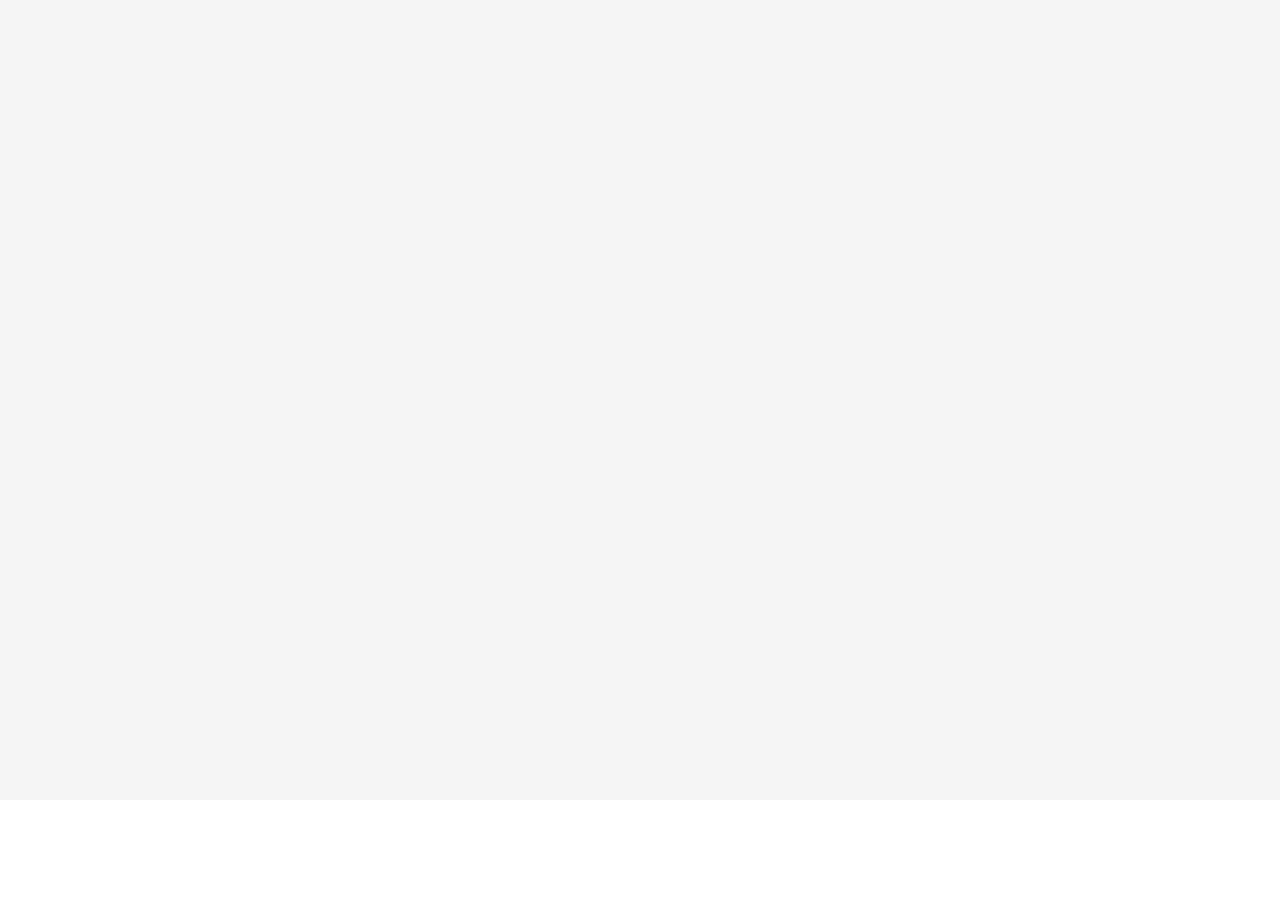
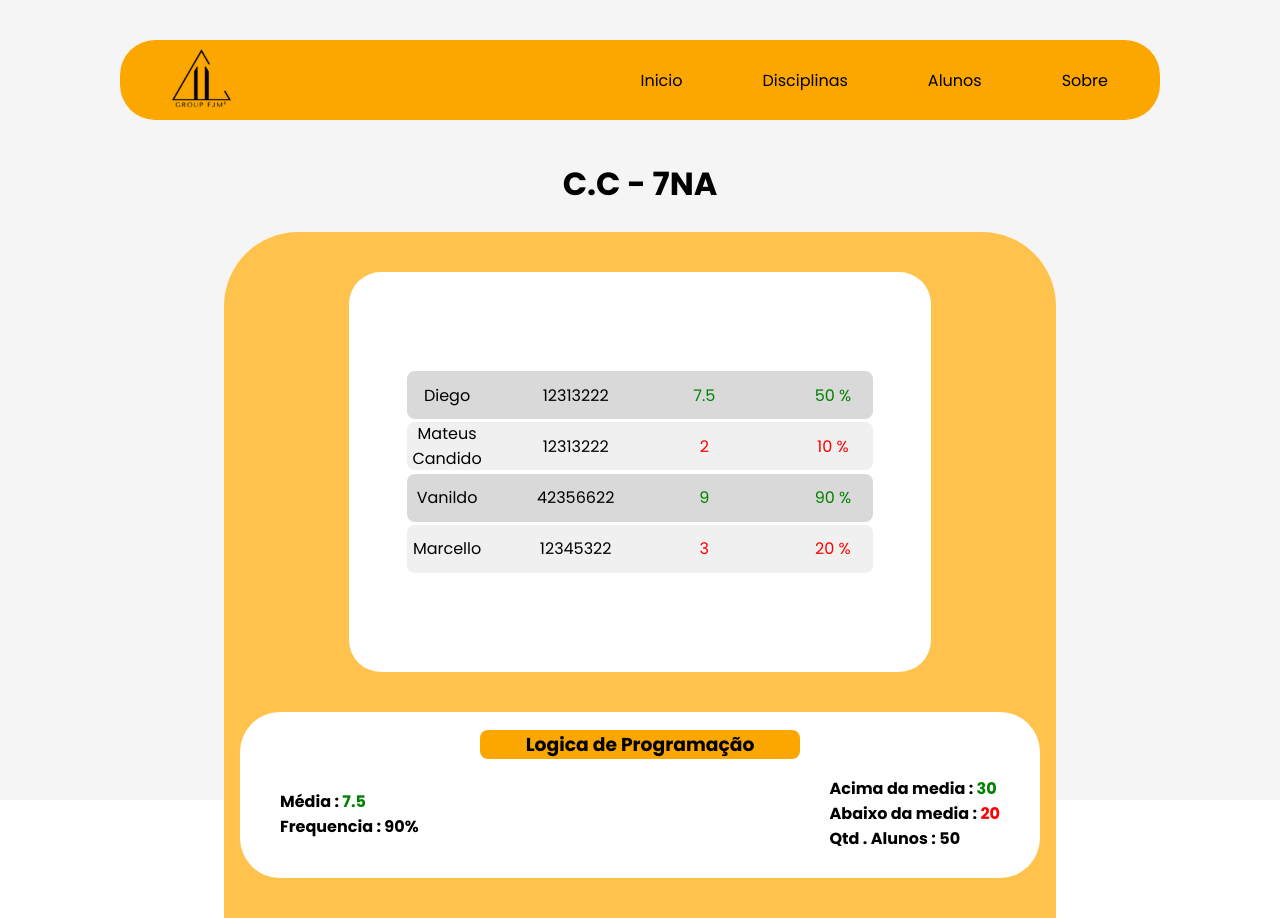
Before and after one commit to FabioJro/BullyShield, a React (Vite) app in the folder frontEnd/: page /disciplinas in a window 1280 px wide. Before the commit this address had no page. Shown: the top 918 px of the page. Before the commit the page ends 800 px from the top, so only its background shows below. Built offline with nearby package versions, Linux system fonts and the light colour scheme.

Commit message:
creat new page

```diff
--- a/frontEnd/src/App.jsx
+++ b/frontEnd/src/App.jsx
@@ -1,6 +1,7 @@
 import "./App.css";
 import Home from "./Pages/Home"
 import Login from "./Pages/Login"
+import Disciplinas from "./Pages/Disciplinas"
 import { BrowserRouter , Routes, Route } from 'react-router-dom';
 
 
@@ -11,6 +12,8 @@ function App() {
       <Routes>
         <Route path="/" element={<Home />}/>
         <Route path="/login" element={<Login />}/>
+        <Route path="/disciplinas" element={<Disciplinas/>}/>
+        <Route path="/inicio" element={<Home />}/>
       </Routes>
     </BrowserRouter>
 
--- /dev/null
+++ b/frontEnd/src/Components/CardProfessores/CardProfessores.module.css
@@ -0,0 +1,72 @@
+.bodyGeral {
+  width: 100%;
+  display: flex;
+  align-items: center;
+  flex-direction: column;
+  justify-content: center;
+}
+
+.sectionCard {
+  background-color: #ffc34d;
+
+  width: 65%;
+  border-radius: 74px;
+  display: flex;
+  flex-direction: column;
+  justify-content: center;
+  align-items: center;
+}
+
+.profCard {
+  width: 50rem;
+  height: 13rem;
+}
+
+.codCardProf {
+  width: 100%;
+  height: 80%;
+  background-color: #fff;
+  border-radius: 2.5rem;
+  display: flex;
+  flex-direction: column;
+  align-items: center;
+}
+.containerDisciplina {
+
+  display: flex;
+  align-items: center;
+  justify-content: center;
+  height: 4rem;
+}
+.titleDisciplina {
+  text-align: center;
+  width: 20rem;
+  background-color: #FBA700;
+  border-radius: 0.5rem;
+}
+
+.cardInfos {
+  display: flex;
+  align-items: center;
+  justify-content: space-between;
+  width: 90%;
+  font-weight: bold;
+
+
+}
+
+.titleTurma{
+  display: flex;
+  justify-content: center;
+  height: 4.5rem;
+}
+
+.aprovado{
+
+  color: green;
+}
+
+.reprovado{
+
+  color: red;
+}
--- /dev/null
+++ b/frontEnd/src/Components/CardProfessores/Components/RelatorioAluno/RelatorioAluno.module.css
@@ -0,0 +1,71 @@
+.containerBody
+{
+  height: 30rem;
+  width: 100%;
+  display: flex;
+  align-items: center;
+  justify-content: center;
+}
+
+.bodyCard {
+  width: 70%;
+  height: 25rem;
+  display: flex;
+  flex-direction: column;
+  justify-content: center;
+  background-color: white;
+  align-items: center;
+  border-radius: 2rem;
+
+
+}
+
+.cardAluno{
+  display: flex;
+  justify-content: space-between;
+
+}
+
+.alunoNome{
+
+  width: 5rem;
+  text-align: center;
+}
+.info{
+  text-align: center;
+}
+
+.alunoMatricula,.alunoNota,.alunoFrequencia{
+  width: 5rem;
+}
+
+.aprovado{
+
+  color: green;
+}
+
+.reprovado{
+
+  color: red;
+}
+
+.cardAluno{
+  background-color: #D9D9D9;
+  border-radius: 0.5rem;
+  height: 3rem;
+  display: flex;
+  align-items: center;
+}
+
+.containerAluno{
+  display: flex;
+  flex-direction: column;
+  gap : 0.2rem;
+  width: 80%;
+  justify-content: center;
+}
+
+.cardAluno:nth-child(even)
+{
+ background-color: #F0F0F0;
+}
--- /dev/null
+++ b/frontEnd/src/Components/CardProfessores/Components/RelatorioAluno/index.jsx
@@ -0,0 +1,69 @@
+import React from "react";
+import Style from "./RelatorioAluno.module.css";
+
+const index = () => {
+  const alunos = [
+    {
+      nome: "Diego",
+      matricula: 12313222,
+      media: 7.5,
+      frequencia: "50",
+    },
+    {
+      nome: "Mateus Candido",
+      matricula: 12313222,
+      media: 2.0,
+      frequencia: "10",
+    },
+    {
+      nome: "Vanildo",
+      matricula: 42356622,
+      media: 9.0,
+      frequencia: "90",
+    },
+    {
+      nome: "Marcello",
+      matricula: 12345322,
+      media: 3.0,
+      frequencia: "20",
+    },
+  ];
+  return (
+    <section className={Style.containerBody}>
+    <section className={Style.bodyCard}>
+      <section className={Style.containerAluno}>
+        {alunos.map((aluno, key) => {
+          return (
+            <section className={Style.cardAluno} key={key}>
+              <div className={Style.alunoNome}>
+                <p>{aluno.nome}</p>
+              </div>
+              <div className={Style.alunoMatricula}>
+                <p className={Style.info}>{aluno.matricula}</p>
+              </div>
+              <div className={Style.alunoNota}>
+                <p className={Style.info}>
+                  <span
+                    className={
+                      aluno.media > 7 ? Style.aprovado : Style.reprovado
+                    }
+                  >
+                    {aluno.media}
+                  </span>
+                </p>
+              </div>
+              <div className={Style.alunoFrequencia}>
+                <p className={Style.info}>
+                  <span className={parseInt(aluno.frequencia) > 25 ? Style.aprovado : Style.reprovado}>{aluno.frequencia} %</span>
+                </p>
+              </div>
+            </section>
+          );
+        })}
+      </section>
+      </section>
+      </section>
+  );
+};
+
+export default index;
--- /dev/null
+++ b/frontEnd/src/Components/CardProfessores/index.jsx
@@ -0,0 +1,73 @@
+import React from "react";
+import Style from "./CardProfessores.module.css";
+import RelatorioAluno from './Components/RelatorioAluno'
+
+
+const index = () => {
+  const turma = [
+    {
+      Disciplina: "Logica de Programação",
+      Media: 7.5,
+      Frequencia: "90%",
+      Acima: "30",
+      Abaixo: "20",
+      QtdAlunos: "50",
+    },
+    {
+      Disciplina: "Logica de Programação",
+      Media: 5.0,
+      Frequencia: "90%",
+      Acima: "30",
+      Abaixo: "20",
+      QtdAlunos: "50",
+    },
+    {
+      Disciplina: "Logica de Programação",
+      Media: 5.0,
+      Frequencia: "90%",
+      Acima: "30",
+      Abaixo: "20",
+      QtdAlunos: "50",
+    },
+
+  ];
+  return (
+    <>
+    <h1 className={Style.titleTurma}> C.C - 7NA </h1>
+        <section className={Style.bodyGeral}>
+
+        <section className={Style.sectionCard}>
+        <RelatorioAluno/>
+          <section className={Style.bodyCard}>
+            {turma.map((card, key) => {
+              return (
+                <div className={Style.profCard} key={key}>
+                  <div className={Style.codCardProf}>
+                    <div className={Style.containerDisciplina}>
+                      <h3 className={Style.titleDisciplina}>
+                        {card.Disciplina}
+                      </h3>
+                    </div>
+                    <section className={Style.cardInfos}>
+                      <section className={Style.infCard}>
+                        <p>Média : <span className ={ card.Media > 7 ? Style.aprovado : Style.reprovado} >{card.Media}</span></p>
+                        <p>Frequencia : <span>{parseInt(card.Frequencia)}%</span></p>
+                      </section>
+                      <section className={Style.infCard}>
+                        <p>Acima da media : <span className={Style.aprovado}>{parseInt(card.Acima)}</span></p>
+                        <p>Abaixo da media : <span className={Style.reprovado}>{parseInt(card.Abaixo)}</span></p>
+                        <p>Qtd . Alunos : {parseInt(card.QtdAlunos)}</p>
+                      </section>
+                    </section>
+                  </div>
+                </div>
+              );
+            })}
+          </section>
+        </section>
+      </section>
+    </>
+  );
+};
+
+export default index;
--- a/frontEnd/src/Components/Navbar/index.jsx
+++ b/frontEnd/src/Components/Navbar/index.jsx
@@ -1,23 +1,26 @@
 import React from "react";
 
 import Style from "./navbar.module.css";
-import logo from "/Logo.svg"
+import logo from "/Logo.svg";
+import { Link } from "react-router-dom";
 
 const index = () => {
-  const menuNav = ["Inicio", "Sobre", "Mais"];
+  const menuNav = ["Inicio", "Disciplinas", "Alunos", "Sobre"];
   return (
     <header className={Style.bodyNavbar}>
       <nav className={Style.navbar}>
-        <section className= {Style.bodyItens}>
+        <section className={Style.bodyItens}>
           <section className={Style.containerNavbar}>
             <div className={Style.logo}>
               <img className={Style.image} src={logo}></img>
             </div>
             <ul className={Style.containerItens}>
               {menuNav.map((texto) => (
-                <li className={Style.li}>
-                  <a className={Style.p}>{texto}</a>
-                </li>
+                <Link className={Style.link} to={`/${texto.toLowerCase()}`}>
+                  <li className={Style.li}>
+                    <a className={Style.p}>{texto}</a>
+                  </li>
+                </Link>
               ))}
             </ul>
           </section>
--- a/frontEnd/src/Components/Navbar/navbar.module.css
+++ b/frontEnd/src/Components/Navbar/navbar.module.css
@@ -11,7 +11,7 @@
   align-items: center;
   justify-content: center;
   width: 130vh;
-  background-color: #bf8a21;
+  background-color: #FBA700;
   border-radius: 2.2rem;
   height: 5rem;
 }
@@ -41,3 +41,9 @@
 .image {
   height: 4rem;
 }
+
+.link{
+
+  text-decoration: none;
+  color: black;
+}
--- /dev/null
+++ b/frontEnd/src/Pages/Disciplinas/index.jsx
@@ -0,0 +1,14 @@
+import React from "react";
+import Navbar from "../../Components/Navbar";
+import CardProfessor from "../../Components/CardProfessores"
+
+const index = () => {
+  return (
+    <div>
+      <Navbar />
+      <CardProfessor />
+    </div>
+  );
+};
+
+export default index;
```
